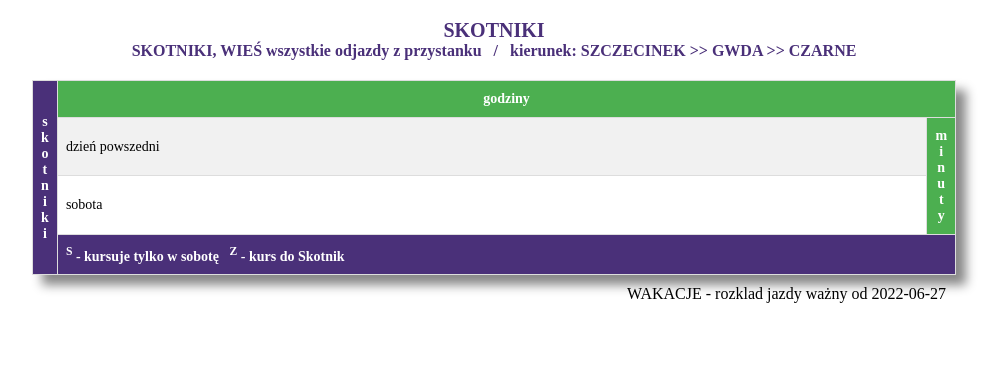
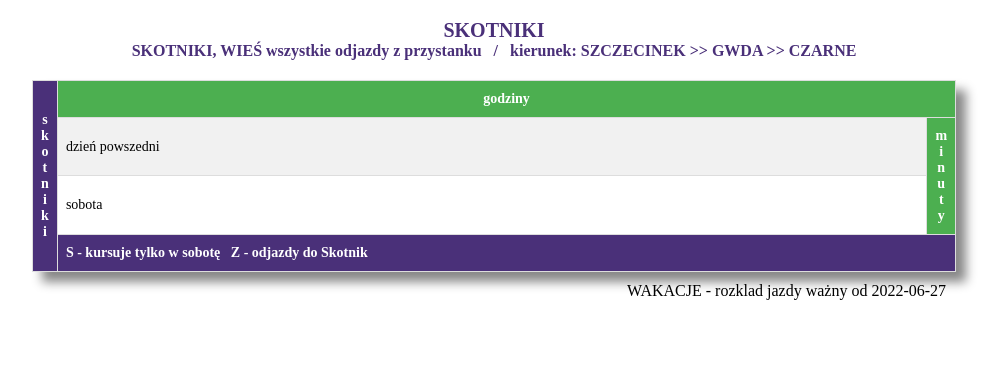
Before and after one commit to skarp4098/mysite, a Django app: page /jazda/przystanek/11 in a window 1280 px wide. Shown: the part 132-524 px from the top of the page, without its empty margins (146-1150 px from the left). Run offline with Django 4.2, Linux system fonts and the light colour scheme; data comes from the database, SQL or seed files in the repository; some web fonts are replaced.

Commit message:
from_pycharm2507

```diff
--- a/jazda/templates/jazda/przystanek.html
+++ b/jazda/templates/jazda/przystanek.html
@@ -40,7 +40,7 @@
                 </tr>
 
                {% for value in value_p.przystanek.values %}
-                  <tr height="25px">
+                  <tr>
 
                     <td height="25px">dzień powszedni</td>
                     <th rowspan=2; width=25px;> <p>m<br>i<br>n<br>u<br>t<br>y</p> </th>
@@ -91,9 +91,9 @@
 
                  <tr>
                     <th colspan="{{ value_p.etykiety_godzin|length|add:2 }}" style="text-align: left; font-size: 14px;
-                     background-color: #4a3079; height=25px;">
-                            <sup>S</sup> - kursuje tylko w sobotę &nbsp;
-                      {% if zjazd %}  <sup>Z</sup> - kurs do Skotnik {% endif %}
+                     background-color: #4a3079;">
+                            S - kursuje tylko w sobotę &nbsp
+                      {% if zjazd %} Z - odjazdy do Skotnik {% endif %}
                     </th>
                 </tr>
             </table>
```
